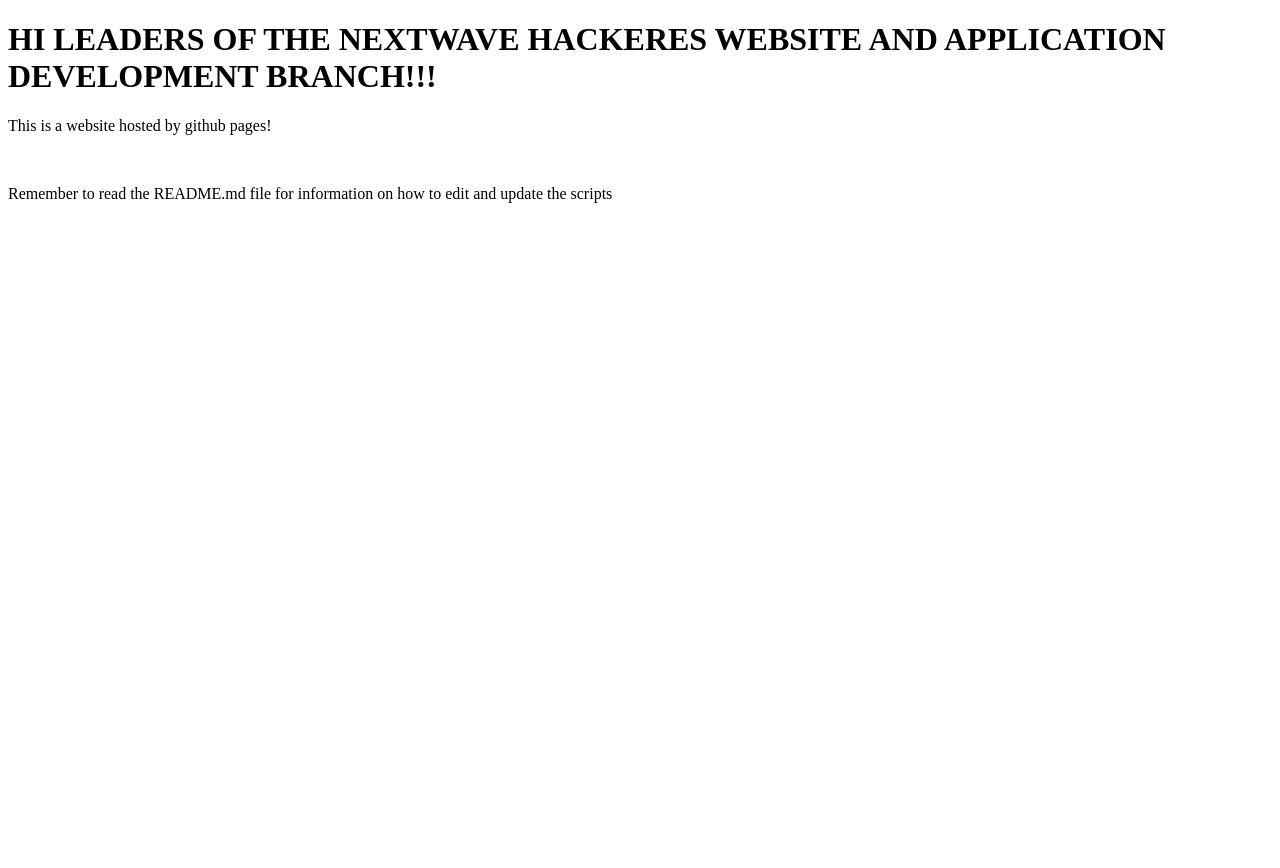
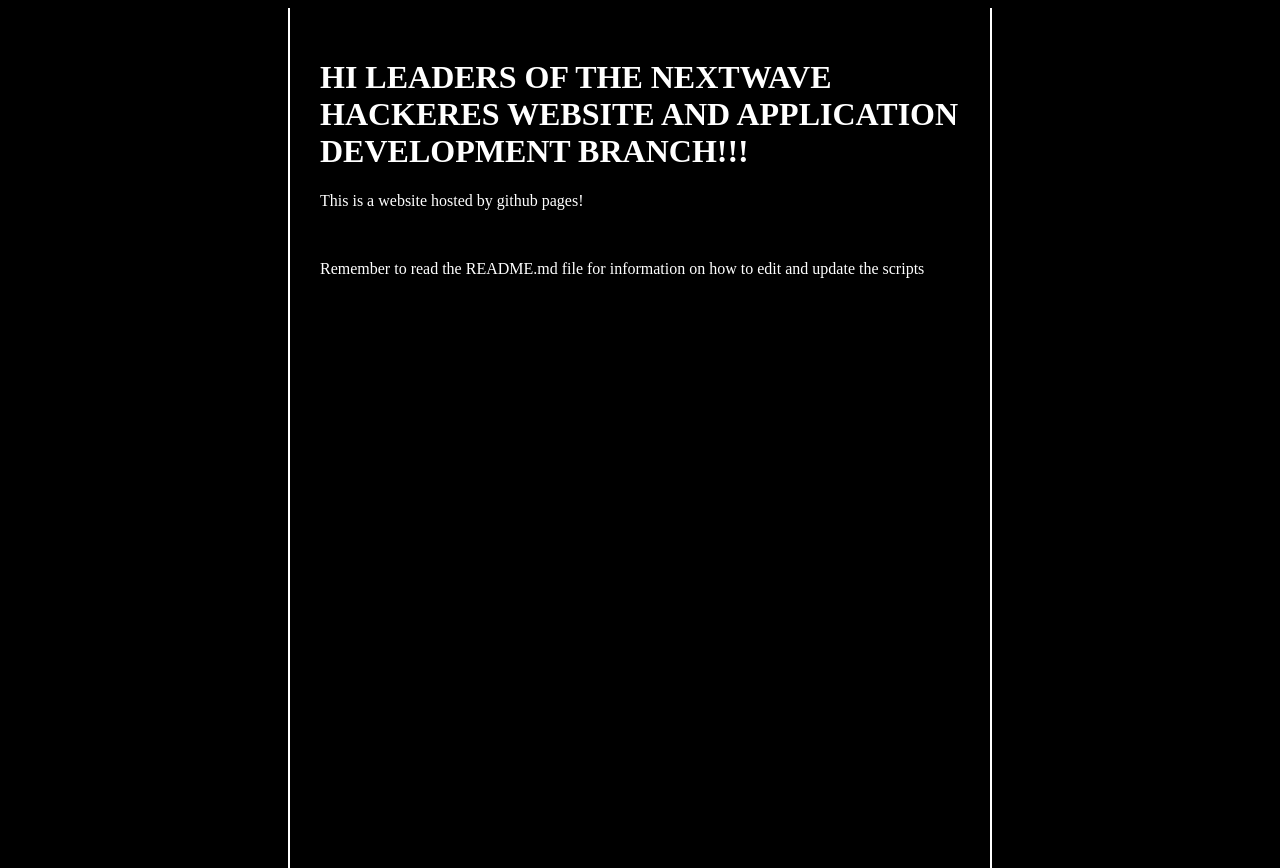
Before and after one commit to godCoderXYZ/godCoderXYZ.github.io, a plain HTML site: page index.html in a window 1280 px wide. Before the commit the page ends 800 px from the top, so only its background shows below. Drawn offline with Linux system fonts and the light colour scheme; a script that the page names is missing.

Commit message:
Updated index.html and style.css to create dark theme. also added to README.md instructions

```diff
--- a/index.html
+++ b/index.html
@@ -1,18 +1,23 @@
 <!DOCTYPE html>
 <html lang="en">
 <head>
-    <meta charset="UTF-8">
-    <meta name="viewport" content="width=device-width, initial-scale=1.0">
-    <title>Document</title>
+  <meta charset="UTF-8">
+  <meta name="viewport" content="width=device-width, initial-scale=1.0">
+  <title>Document</title>
+  <link rel="stylesheet" href="style.css">
 </head>
+
 <body>
+  <div class="center">
     <h1>HI LEADERS OF THE NEXTWAVE HACKERES WEBSITE AND APPLICATION DEVELOPMENT BRANCH!!!</h1>
     <p>This is a website hosted by github pages!</p>
 
     <br>
 
     <p>Remember to read the README.md file for information on how to edit and update the scripts</p>
+  </div>
 
   <script src = "script.js"></script>
 </body>
+
 </html>
--- a/style.css
+++ b/style.css
@@ -1 +1,24 @@
-/* hello there this is a css comment */
+
+body{
+    background-color: black;
+    color:white;
+}
+
+.center{
+    position: absolute;
+
+    border-style: solid;
+    border-top: 0px;
+    border-bottom: 0px;
+    border-right: 2px solid white;
+    border-left: 2px solid white;
+
+    padding: 30px;
+    height: 100%;
+    min-height: 100%;
+    width: 50%;
+    margin: 0px;
+
+    left: 50%;
+    transform:translate(-50%, 0);
+}
```
Also changed, not shown: 1 other file.
